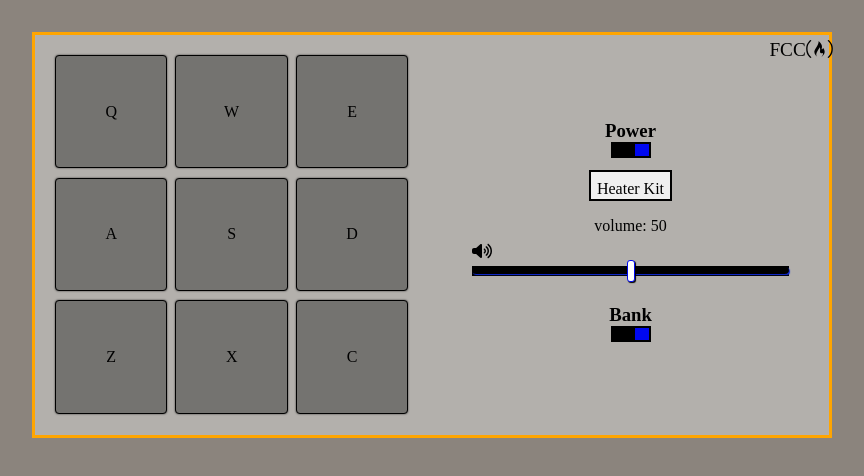
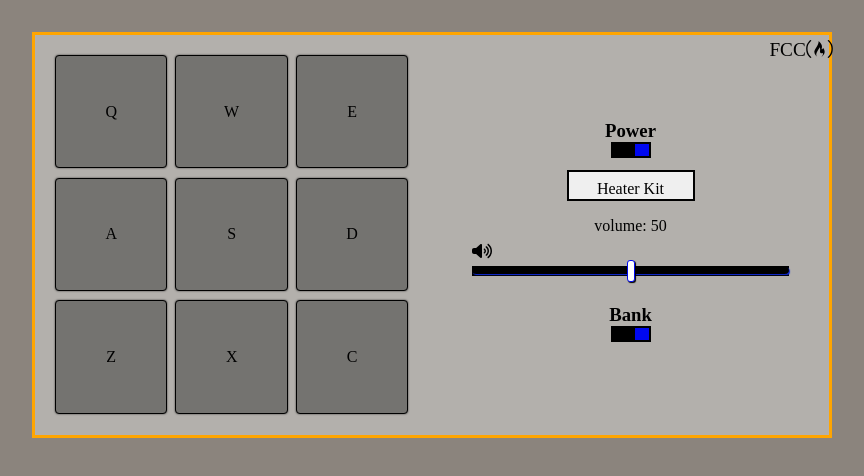
Before and after one commit to cassius2828/drum-machine, a React (Create React App) app: page / in a window 1280 px wide. Shown: the top 476 px of the page, without its empty margins (208-1072 px from the left). Built offline with nearby package versions, Linux system fonts and the light colour scheme; the HTML template or start-up script is replaced by a standard one; a web font is replaced by a local one.

Commit message:
styled button do it does not change sizes with font

```diff
--- a/src/App.css
+++ b/src/App.css
@@ -116,6 +116,7 @@
   margin-bottom: 1rem;
   border: solid 2px black;
   padding-top: 8px;
+  width: 8rem;
 }
 
 /* * VOLUME SLIDER  */
```
